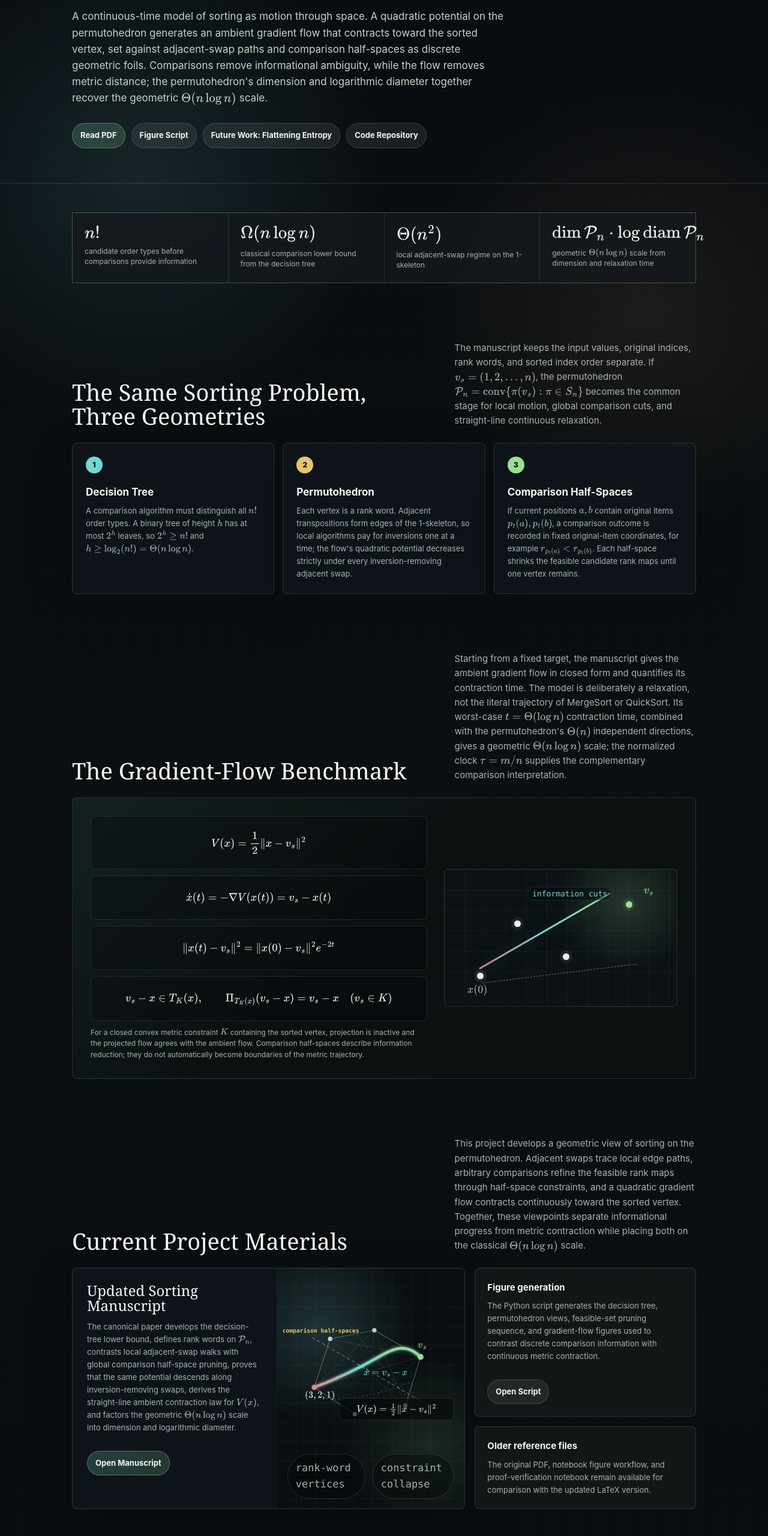
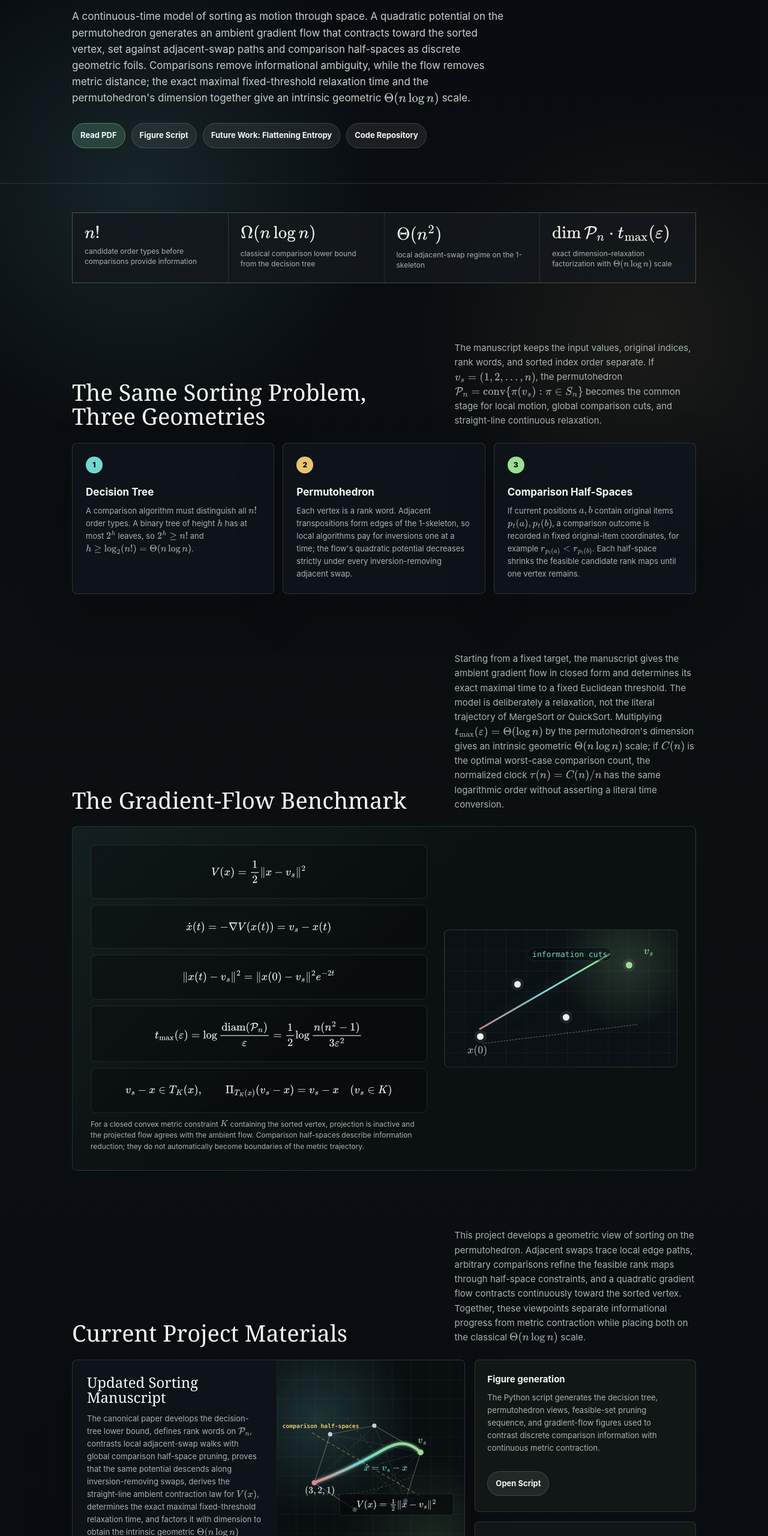
Before and after one commit to jonland82/sorting-as-gradient-flow, a plain HTML site: page index.html in a window 1280 px wide. Shown: the part 240-2800 px from the top of the page at 60% size. Drawn offline with nearby package versions, Linux system fonts and the light colour scheme.

Commit message:
Update sorting manuscript and project summaries

```diff
--- a/index.html
+++ b/index.html
@@ -811,7 +811,7 @@
         </div>
         <h1 id="hero-title">Sorting as Gradient Flow on the Permutohedron</h1>
         <p class="subtitle">
-          A continuous-time model of sorting as motion through space. A quadratic potential on the permutohedron generates an ambient gradient flow that contracts toward the sorted vertex, set against adjacent-swap paths and comparison half-spaces as discrete geometric foils. Comparisons remove informational ambiguity, while the flow removes metric distance; the permutohedron's dimension and logarithmic diameter together recover the geometric \(\Theta(n\log n)\) scale.
+          A continuous-time model of sorting as motion through space. A quadratic potential on the permutohedron generates an ambient gradient flow that contracts toward the sorted vertex, set against adjacent-swap paths and comparison half-spaces as discrete geometric foils. Comparisons remove informational ambiguity, while the flow removes metric distance; the exact maximal fixed-threshold relaxation time and the permutohedron's dimension together give an intrinsic geometric \(\Theta(n\log n)\) scale.
         </p>
         <div class="actions" aria-label="Project links">
           <a class="button primary" href="sorting_as_gradient_flow.pdf">Read PDF</a>
@@ -837,8 +837,8 @@
           <span>local adjacent-swap regime on the 1-skeleton</span>
         </div>
         <div class="metric">
-          <strong>\(\dim\mathcal P_n\cdot\log\operatorname{diam}\mathcal P_n\)</strong>
-          <span>geometric \(\Theta(n\log n)\) scale from dimension and relaxation time</span>
+          <strong>\(\dim\mathcal P_n\cdot t_{\max}(\varepsilon)\)</strong>
+          <span>exact dimension&ndash;relaxation factorization with \(\Theta(n\log n)\) scale</span>
         </div>
       </div>
     </section>
@@ -873,7 +873,7 @@
       <div class="section-head">
         <h2 id="flow-title">The Gradient-Flow Benchmark</h2>
         <p class="lead">
-          Starting from a fixed target, the manuscript gives the ambient gradient flow in closed form and quantifies its contraction time. The model is deliberately a relaxation, not the literal trajectory of MergeSort or QuickSort. Its worst-case \(t=\Theta(\log n)\) contraction time, combined with the permutohedron's \(\Theta(n)\) independent directions, gives a geometric \(\Theta(n\log n)\) scale; the normalized clock \(\tau=m/n\) supplies the complementary comparison interpretation.
+          Starting from a fixed target, the manuscript gives the ambient gradient flow in closed form and determines its exact maximal time to a fixed Euclidean threshold. The model is deliberately a relaxation, not the literal trajectory of MergeSort or QuickSort. Multiplying \(t_{\max}(\varepsilon)=\Theta(\log n)\) by the permutohedron's dimension gives an intrinsic geometric \(\Theta(n\log n)\) scale; if \(C(n)\) is the optimal worst-case comparison count, the normalized clock \(\tau(n)=C(n)/n\) has the same logarithmic order without asserting a literal time conversion.
         </p>
       </div>
       <div class="equation-band">
@@ -881,6 +881,7 @@
           <div class="math-line">$$V(x)=\frac{1}{2}\|x-v_s\|^2$$</div>
           <div class="math-line">$$\dot{x}(t)=-\nabla V(x(t))=v_s-x(t)$$</div>
           <div class="math-line">$$\|x(t)-v_s\|^2=\|x(0)-v_s\|^2e^{-2t}$$</div>
+          <div class="math-line">$$t_{\max}(\varepsilon)=\log\frac{\operatorname{diam}(\mathcal P_n)}{\varepsilon}=\frac{1}{2}\log\frac{n(n^2-1)}{3\varepsilon^2}$$</div>
           <div class="math-line">$$v_s-x\in T_K(x),\qquad \Pi_{T_K(x)}(v_s-x)=v_s-x\quad(v_s\in K)$$</div>
           <span class="math-note">For a closed convex metric constraint \(K\) containing the sorted vertex, projection is inactive and the projected flow agrees with the ambient flow. Comparison half-spaces describe information reduction; they do not automatically become boundaries of the metric trajectory.</span>
         </div>
@@ -909,7 +910,7 @@
         <article class="paper-card">
           <div class="paper-copy">
             <h3>Updated Sorting Manuscript</h3>
-            <p>The canonical paper develops the decision-tree lower bound, defines rank words on \(\mathcal P_n\), contrasts local adjacent-swap walks with global comparison half-space pruning, proves that the same potential descends along inversion-removing swaps, derives the straight-line ambient contraction law for \(V(x)\), and factors the geometric \(\Theta(n\log n)\) scale into dimension and logarithmic diameter.</p>
+            <p>The canonical paper develops the decision-tree lower bound, defines rank words on \(\mathcal P_n\), contrasts local adjacent-swap walks with global comparison half-space pruning, proves that the same potential descends along inversion-removing swaps, derives the straight-line ambient contraction law for \(V(x)\), determines the exact maximal fixed-threshold relaxation time, and factors it with dimension to obtain the intrinsic geometric \(\Theta(n\log n)\) scale.</p>
             <div class="actions">
               <a class="button primary" href="sorting_as_gradient_flow.pdf">Open Manuscript</a>
             </div>
```
Also changed, not shown: 2 other files.
